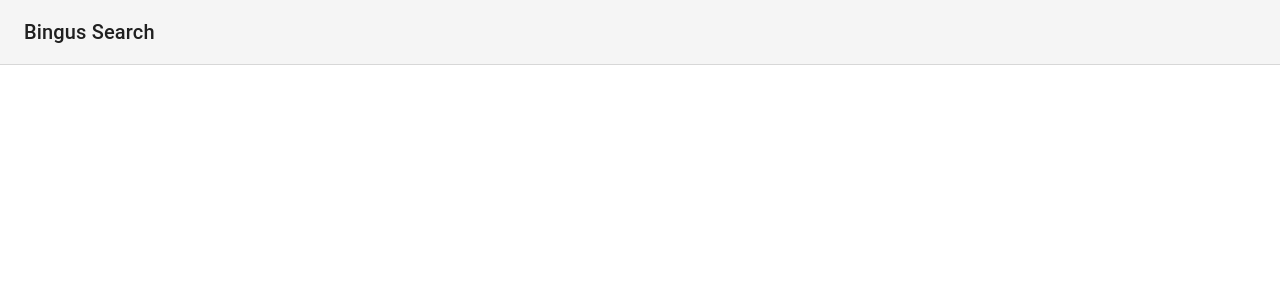
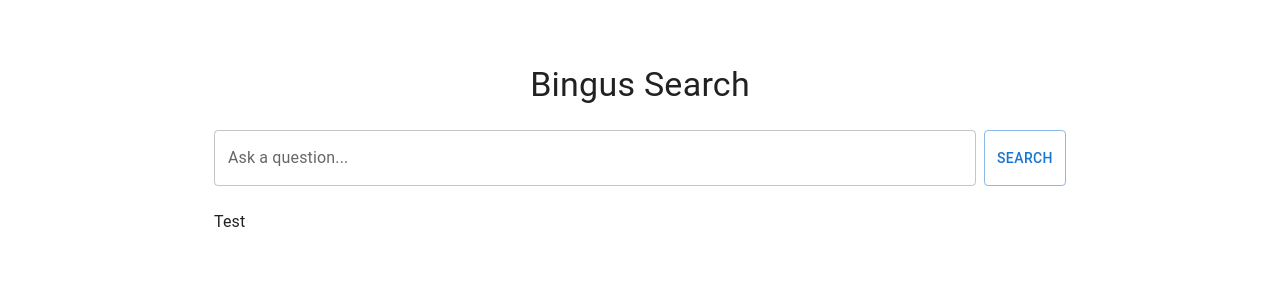
Before and after one commit to SlimeVR/Bingus-Search, a React (Create React App) app in the folder bingus-frontend/: page / in a window 1280 px wide. Shown: the top 300 px of the page. Built offline with nearby package versions, Linux system fonts and the light colour scheme.

Commit message:
Sort results and *try* to make a webapp =w=

```diff
--- a/bingus-frontend/src/App.tsx
+++ b/bingus-frontend/src/App.tsx
@@ -1,6 +1,6 @@
 import React from 'react';
 import { ThemeProvider } from '@emotion/react';
-import { useMediaQuery, AppBar, createTheme, CssBaseline, Link, Toolbar, Typography } from '@mui/material';
+import { useMediaQuery, createTheme, CssBaseline, Typography, Container, TextField, Button, Stack } from '@mui/material';
 
 function App() {
   const prefersDarkMode = useMediaQuery('(prefers-color-scheme: dark)');
@@ -15,24 +15,28 @@ function App() {
     [prefersDarkMode],
   );
 
+  const queryBingus = async () => {
+    const results = fetch("https://bingus.bscotch.ca/faq/search?question=test");
+    console.log(results);
+  }
+
   return (
     <ThemeProvider theme={theme}>
       <CssBaseline />
-      <AppBar
-        position="absolute"
-        color="default"
-        elevation={0}
-        sx={{
-          position: 'relative',
-          borderBottom: (t) => `1px solid ${t.palette.divider}`,
-        }}
-      >
-        <Toolbar>
-          <Typography variant="h6" color="inherit" noWrap>
-            <Link href='/' underline="none" color="inherit">Bingus Search</Link>
-          </Typography>
-        </Toolbar>
-      </AppBar>
+      <Container maxWidth="md" sx={{ my: 8 }}>
+        <Typography variant="h4" align="center">
+          Bingus Search
+        </Typography>
+
+        <Stack spacing={1} direction="row" sx={{ my: 3 }}>
+          <TextField fullWidth label="Ask a question..." variant="outlined" />
+          <Button onClick={queryBingus} variant="outlined">Search</Button>
+        </Stack>
+
+        <Stack spacing={2} direction="column" sx={{ my: 3 }}>
+          Test
+        </Stack>
+      </Container>
     </ThemeProvider>
   );
 }
```
Also changed, not shown: 1 other file (tests, documents, lock files or other folders).
